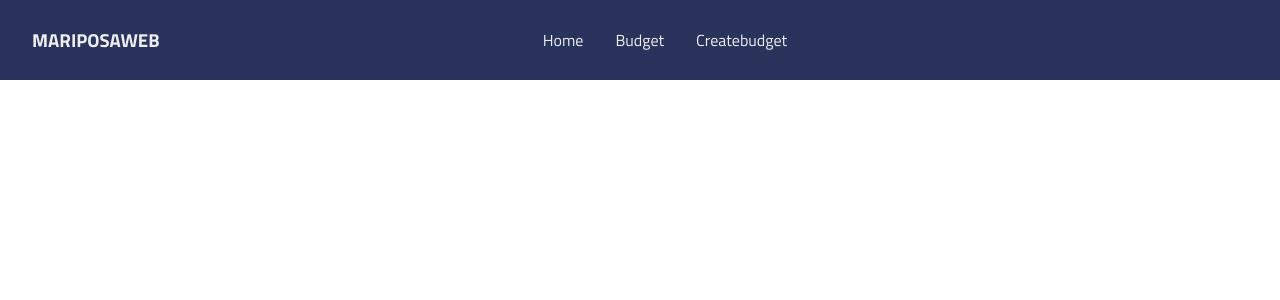
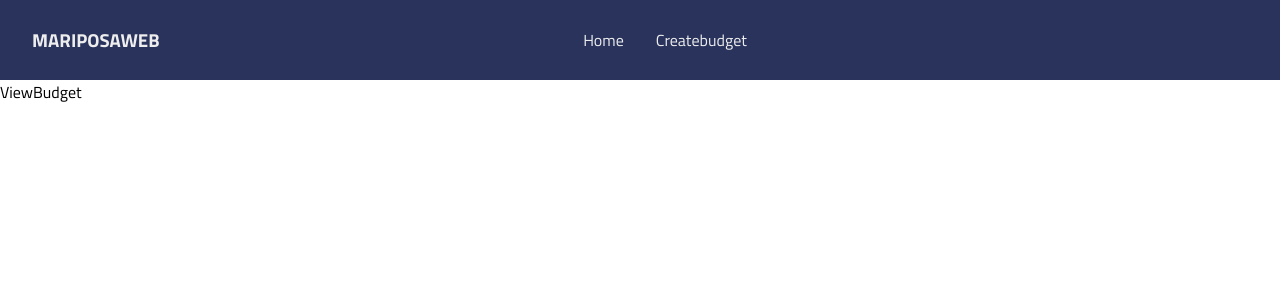
Before and after one commit to DanSimonson/budget, a React (Create React App) app in the folder frontend/: page /viewbudget/1 in a window 1280 px wide. Shown: the top 300 px of the page. Built offline with nearby package versions, Linux system fonts and the light colour scheme.

Commit message:
passing id with router params

```diff
--- a/frontend/src/App.js
+++ b/frontend/src/App.js
@@ -3,6 +3,7 @@ import { BrowserRouter, Routes, Route } from "react-router-dom";
 import Navbar from "./components/navbar/Navbar";
 import Home from "./pages/Home";
 import Createbudget from "./pages/createBudget/Createbudget";
+import ViewBudget from "./pages/viewBudget/ViewBudget";
 
 function App() {
   return (
@@ -12,7 +13,9 @@ function App() {
         <div>
           <Routes>
             <Route path="/" element={<Home />} />
-            <Route path="/createbudget" element={<Createbudget />} />
+            <Route path="viewbudget/:budgetid" element={<ViewBudget />} />
+            {/* <Route path="viewbudget/:budgetid" element={<ViewBudget />} /> */}
+            <Route path="createbudget" element={<Createbudget />} />
           </Routes>
         </div>
       </BrowserRouter>
--- a/frontend/src/components/navbar/Navbar.js
+++ b/frontend/src/components/navbar/Navbar.js
@@ -1,5 +1,4 @@
 import React, { useRef } from "react";
-//import Navbarcss from "./Navbar.module.css";
 import "./Navbar.css";
 import { FaBars, FaTimes } from "react-icons/fa";
 import { NavLink } from "react-router-dom";
@@ -16,7 +15,6 @@ function Navbar() {
       <h3>MARIPOSAWEB</h3>
       <nav ref={navRef}>
         <NavLink to="/">Home</NavLink>
-        <NavLink to="budget">Budget</NavLink>
         <NavLink to="createbudget">Createbudget</NavLink>
         <button className="nav-btn nav-close-btn" onClick={showNavbar}>
           <FaTimes />
--- a/frontend/src/components/views/Budgets.js
+++ b/frontend/src/components/views/Budgets.js
@@ -1,11 +1,12 @@
 import React from "react";
 import { useGetCategoriesQuery } from "../../features/api/apiSlice";
 import Budgetscss from "./Budgets.module.css";
+import { useNavigate } from "react-router-dom";
 
 const Budgets = () => {
   const { data, isLoading, isSuccess, isError, error } =
     useGetCategoriesQuery();
-  console.log("data: ", data);
+  const navigate = useNavigate();
 
   if (error) {
     return (
@@ -29,15 +30,14 @@ const Budgets = () => {
                 <div className={Budgetscss.wrap}>
                   <p>Budget Name: {d.title}</p>
                   <p>Amount: {d.amount}</p>
-                  <button className={Budgetscss.button25} role="button">
+                  <button
+                    className={Budgetscss.button25}
+                    role="button"
+                    onClick={() => navigate(`/ViewBudget/${d._id}`)}
+                  >
                     View Details
                   </button>
                 </div>
-                {/* <div className={Budgetscss.buttondiv}>
-                  <button className={Budgetscss.button25} role="button">
-                    View Details
-                  </button>
-                </div> */}
               </>
             ))}
           </div>
--- a/frontend/src/components/views/Budgets.module.css
+++ b/frontend/src/components/views/Budgets.module.css
@@ -77,6 +77,9 @@
 .button25:disabled:hover {
   box-shadow: none;
 }
+a.navlink {
+  width: 100px;
+}
 
 @media screen and (max-width: 599px) {
   .wrap {
@@ -88,4 +91,14 @@
     font-size: 1rem;
     width: 100px;
   }
+  /* a .navlink {
+    width: 100px;
+  } */
+  /* a {
+    width: 100px;
+  }
+  .Budgets_button25_Rj0Ty {
+    font-size: 1rem;
+    width: 100px;
+  } */
 }
--- /dev/null
+++ b/frontend/src/pages/viewBudget/ViewBudget.js
@@ -0,0 +1,11 @@
+import React from "react";
+import ViewBudgetcss from "./ViewBudget.module.css";
+import { useParams } from "react-router-dom";
+
+function ViewBudget() {
+  const { budgetid } = useParams();
+  console.log("budgetid: ", budgetid);
+  return <div>ViewBudget</div>;
+}
+
+export default ViewBudget;
```
Also changed, not shown: frontend/src/pages/intro/Intro.js (added), frontend/src/pages/intro/intro.module.css (added), frontend/src/pages/viewBudget/ViewBudget.module.css (added).
